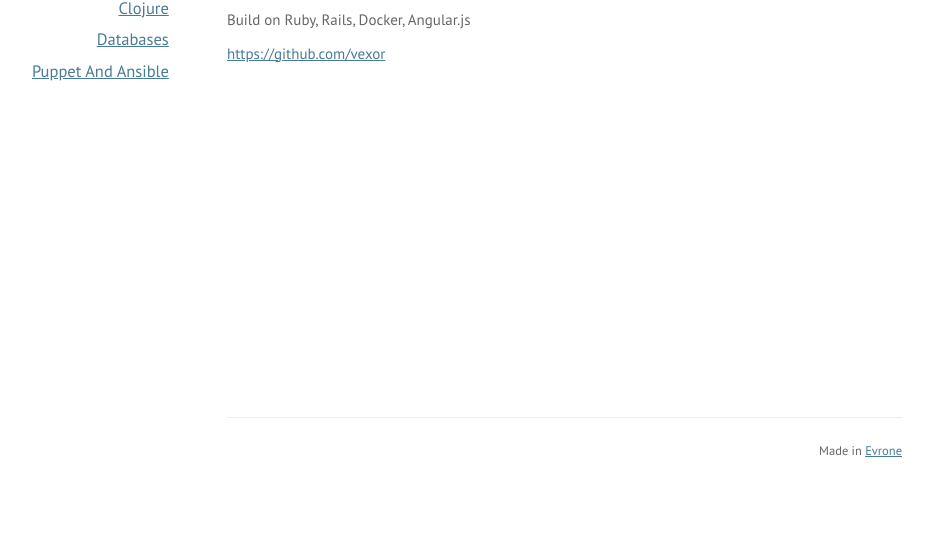
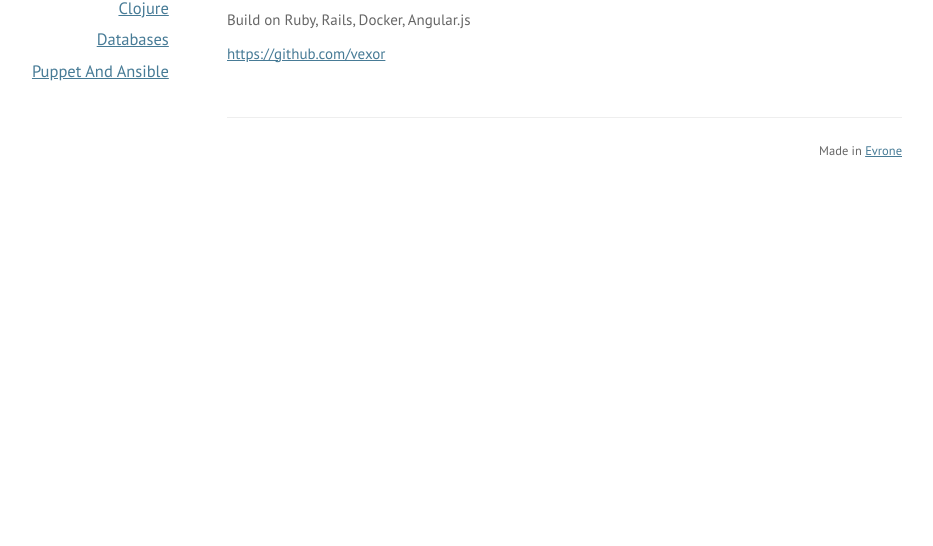
Before and after one commit to vexor/vx-promo, a Jekyll site: the page built from index.md, in a window 1280 px wide. Shown: the part 371-917 px from the top of the page, without its empty margins (188-1121 px from the left). Built offline with Jekyll 4.4.1, drawn with Linux system fonts in a browser that asks for light colours; Markdown is read by kramdown in place of the engine named in the settings.

Commit message:
remove scroll on index page

```diff
--- a/css/main.css
+++ b/css/main.css
@@ -11,7 +11,6 @@
 }
 
 html, body {
-  height: 100%;
 }
 
 body {
@@ -79,7 +78,7 @@
 }
 
 .page {
-  min-height: 40em;
+  min-height: 20em;
 }
 
 .sidebar {
@@ -112,7 +111,7 @@
 
 .footer {
   margin-left: 15em;
-  padding-bottom: 5em;
+  padding-bottom: 2em;
   padding-top: 1.5em;
   border-top: 1px solid #eee;
 }
```
